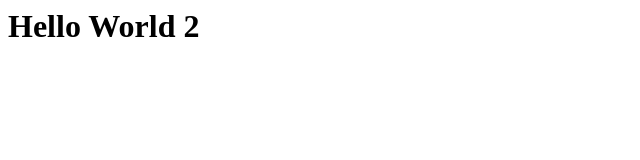
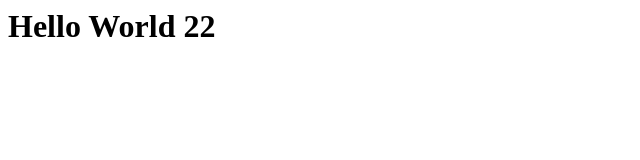
Before and after one commit to IMiljaDMG/demo-github-repo, a plain HTML site: page index.html in a window 1280 px wide. Shown: the full height of the page, 0-640 px from the left. Drawn offline with Linux system fonts and the light colour scheme.

Commit message:
feat: sdasda

```diff
--- a/index.html
+++ b/index.html
@@ -1 +1 @@
-<h1>Hello World 2</h1>
+<h1>Hello World 22</h1>
```
